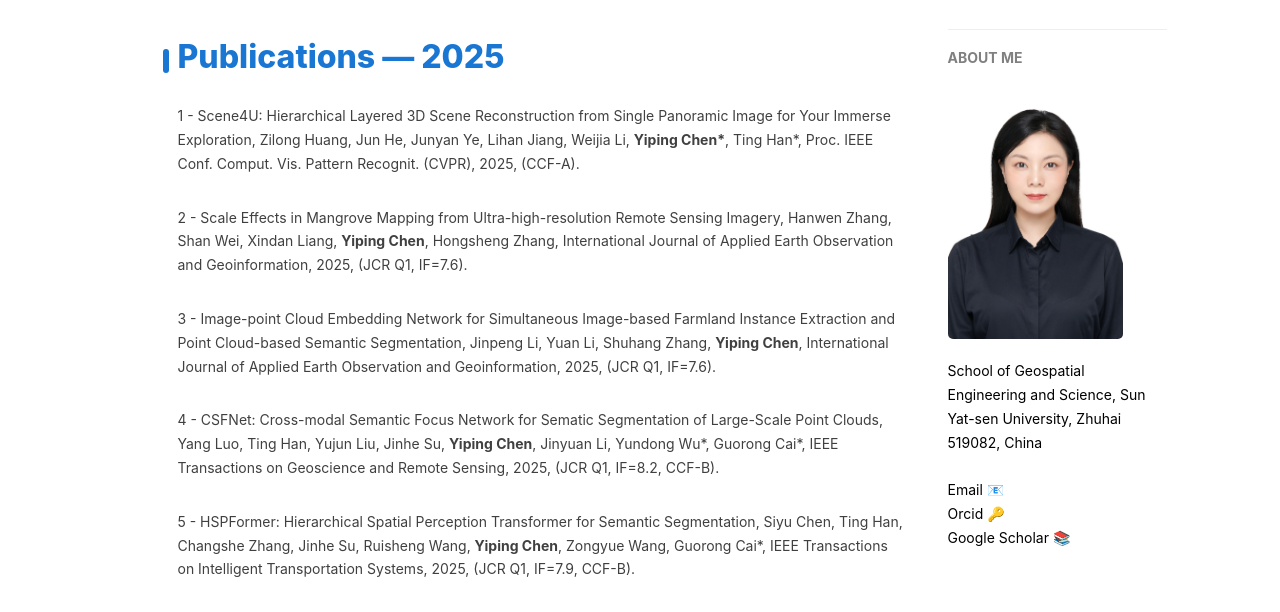
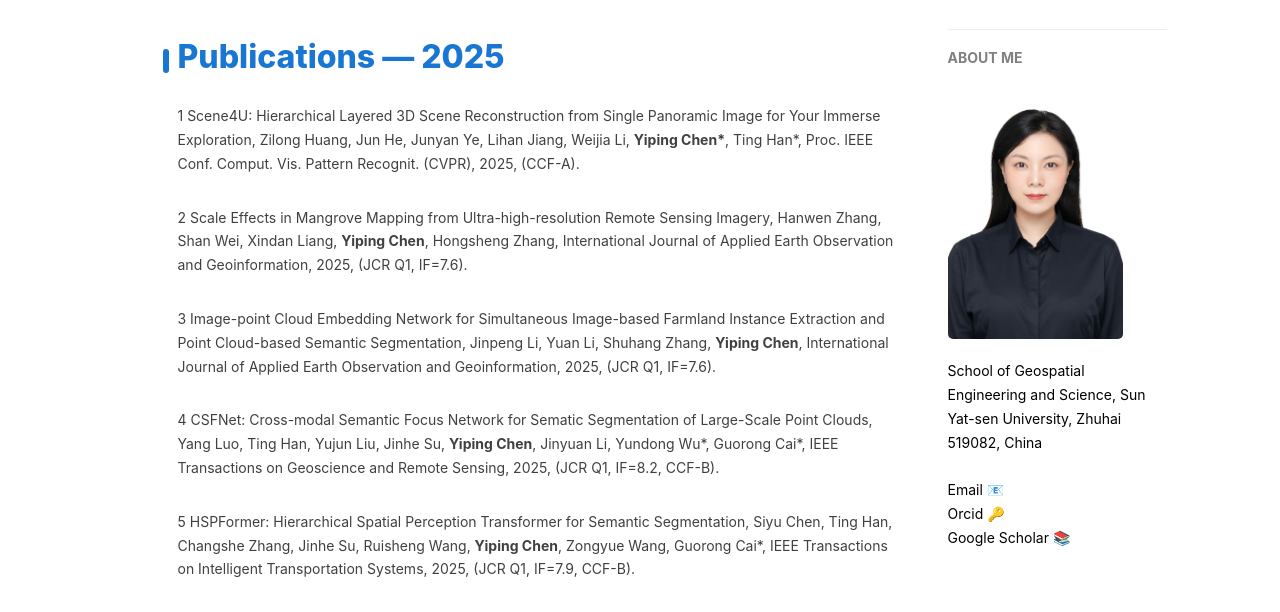
Before and after one commit to 3DSpatiotemporalAILab/3DAILab-main, a Jekyll site: the page built from Publications.html, in a window 1280 px wide. Shown: the part 409-1021 px from the top of the page. Built offline with Jekyll 4.4.1, drawn with Linux system fonts in a browser that asks for light colours; nearby versions of some CDN libraries; comment, search, counter and statistics services are not loaded.

Commit message:
Update Publications.html

```diff
--- a/Publications.html
+++ b/Publications.html
@@ -24,11 +24,11 @@
       <div class="pub-meta">Proc. IEEE Conf. Comput. Vis. Pattern Recognit. (CVPR), 2025, (CCF-A)</div>
     </div> -->
 
-    <p>1 - Scene4U: Hierarchical Layered 3D Scene Reconstruction from Single Panoramic Image for Your Immerse Exploration, Zilong Huang, Jun He, Junyan Ye, Lihan Jiang, Weijia Li, <strong>Yiping Chen*</strong>, Ting Han*, Proc. IEEE Conf. Comput. Vis. Pattern Recognit. (CVPR), 2025, (CCF-A).</p>
-    <p>2 - Scale Effects in Mangrove Mapping from Ultra-high-resolution Remote Sensing Imagery, Hanwen Zhang, Shan Wei, Xindan Liang, <strong>Yiping Chen</strong>, Hongsheng Zhang, International Journal of Applied Earth Observation and Geoinformation, 2025, (JCR Q1, IF=7.6).</p>
-    <p>3 - Image-point Cloud Embedding Network for Simultaneous Image-based Farmland Instance Extraction and Point Cloud-based Semantic Segmentation, Jinpeng Li, Yuan Li, Shuhang Zhang, <strong>Yiping Chen</strong>, International Journal of Applied Earth Observation and Geoinformation, 2025, (JCR Q1, IF=7.6).</p>
-    <p>4 - CSFNet: Cross-modal Semantic Focus Network for Sematic Segmentation of Large-Scale Point Clouds, Yang Luo, Ting Han, Yujun Liu, Jinhe Su, <strong>Yiping Chen</strong>, Jinyuan Li, Yundong Wu*, Guorong Cai*, IEEE Transactions on Geoscience and Remote Sensing, 2025, (JCR Q1, IF=8.2, CCF-B).</p>
-    <p>5 - HSPFormer: Hierarchical Spatial Perception Transformer for Semantic Segmentation, Siyu Chen, Ting Han, Changshe Zhang, Jinhe Su, Ruisheng Wang, <strong>Yiping Chen</strong>, Zongyue Wang, Guorong Cai*, IEEE Transactions on Intelligent Transportation Systems, 2025, (JCR Q1, IF=7.9, CCF-B).</p>
+    <p>1  Scene4U: Hierarchical Layered 3D Scene Reconstruction from Single Panoramic Image for Your Immerse Exploration, Zilong Huang, Jun He, Junyan Ye, Lihan Jiang, Weijia Li, <strong>Yiping Chen*</strong>, Ting Han*, Proc. IEEE Conf. Comput. Vis. Pattern Recognit. (CVPR), 2025, (CCF-A).</p>
+    <p>2  Scale Effects in Mangrove Mapping from Ultra-high-resolution Remote Sensing Imagery, Hanwen Zhang, Shan Wei, Xindan Liang, <strong>Yiping Chen</strong>, Hongsheng Zhang, International Journal of Applied Earth Observation and Geoinformation, 2025, (JCR Q1, IF=7.6).</p>
+    <p>3  Image-point Cloud Embedding Network for Simultaneous Image-based Farmland Instance Extraction and Point Cloud-based Semantic Segmentation, Jinpeng Li, Yuan Li, Shuhang Zhang, <strong>Yiping Chen</strong>, International Journal of Applied Earth Observation and Geoinformation, 2025, (JCR Q1, IF=7.6).</p>
+    <p>4  CSFNet: Cross-modal Semantic Focus Network for Sematic Segmentation of Large-Scale Point Clouds, Yang Luo, Ting Han, Yujun Liu, Jinhe Su, <strong>Yiping Chen</strong>, Jinyuan Li, Yundong Wu*, Guorong Cai*, IEEE Transactions on Geoscience and Remote Sensing, 2025, (JCR Q1, IF=8.2, CCF-B).</p>
+    <p>5  HSPFormer: Hierarchical Spatial Perception Transformer for Semantic Segmentation, Siyu Chen, Ting Han, Changshe Zhang, Jinhe Su, Ruisheng Wang, <strong>Yiping Chen</strong>, Zongyue Wang, Guorong Cai*, IEEE Transactions on Intelligent Transportation Systems, 2025, (JCR Q1, IF=7.9, CCF-B).</p>
 
       <h3 class="year-title">Publications — 2024</h3>
     <div style="height:600px; overflow-y: auto; padding: 20px; border: 1px solid #ccc; border-radius: 10px; background-color: #fafafa;">
```
